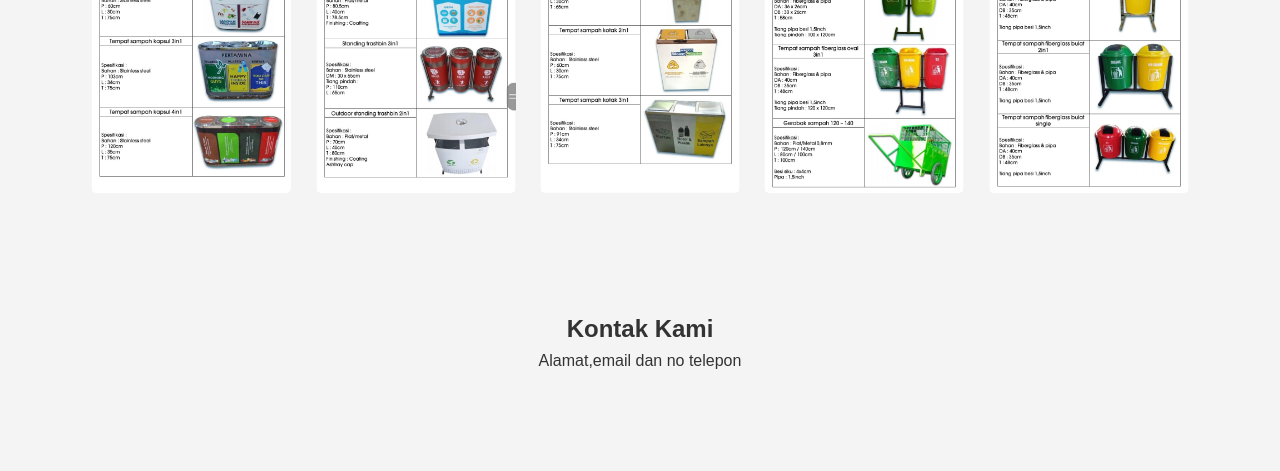
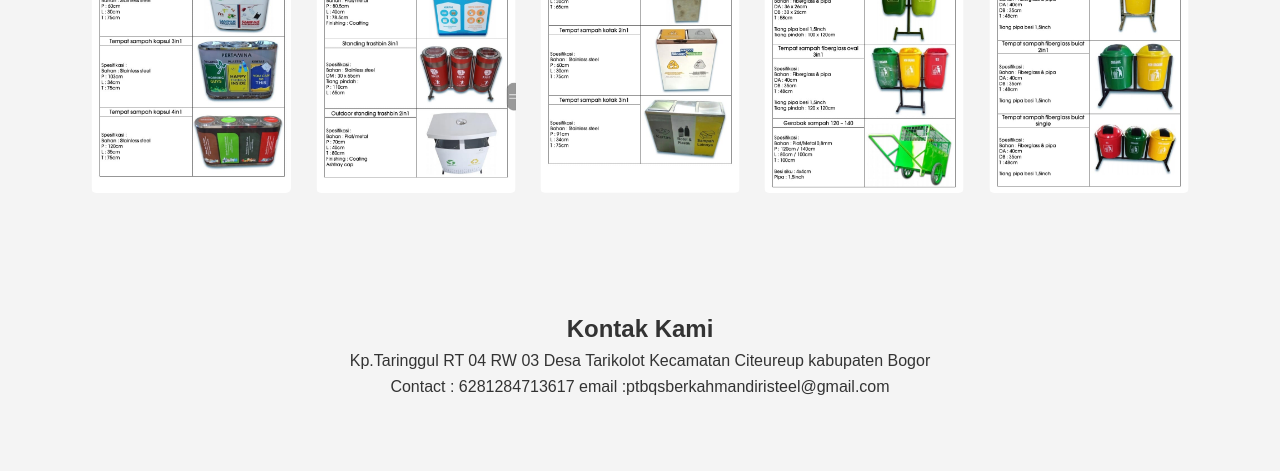
Before and after one commit to Berkahmandiristeel/produck, a plain HTML site: page index.html in a window 1280 px wide. Shown: the part 1114-1585 px from the top of the page. Drawn offline with Linux system fonts and the light colour scheme; a script that the page names is missing.

Commit message:
Update index.html

```diff
--- a/index.html
+++ b/index.html
@@ -56,7 +56,8 @@
   <section id="contact">
     <div class="content">
       <h1>Kontak Kami</h1>
-      <p>Alamat,email dan no telepon</p>
+      <p>Kp.Taringgul RT 04 RW 03 Desa Tarikolot Kecamatan Citeureup kabupaten Bogor</p>
+      <p>Contact : 6281284713617 email :ptbqsberkahmandiristeel@gmail.com</p>
     </div>
     <!-- Tombol Chat WhatsApp -->
 <div class="whatsapp-chat">
```
